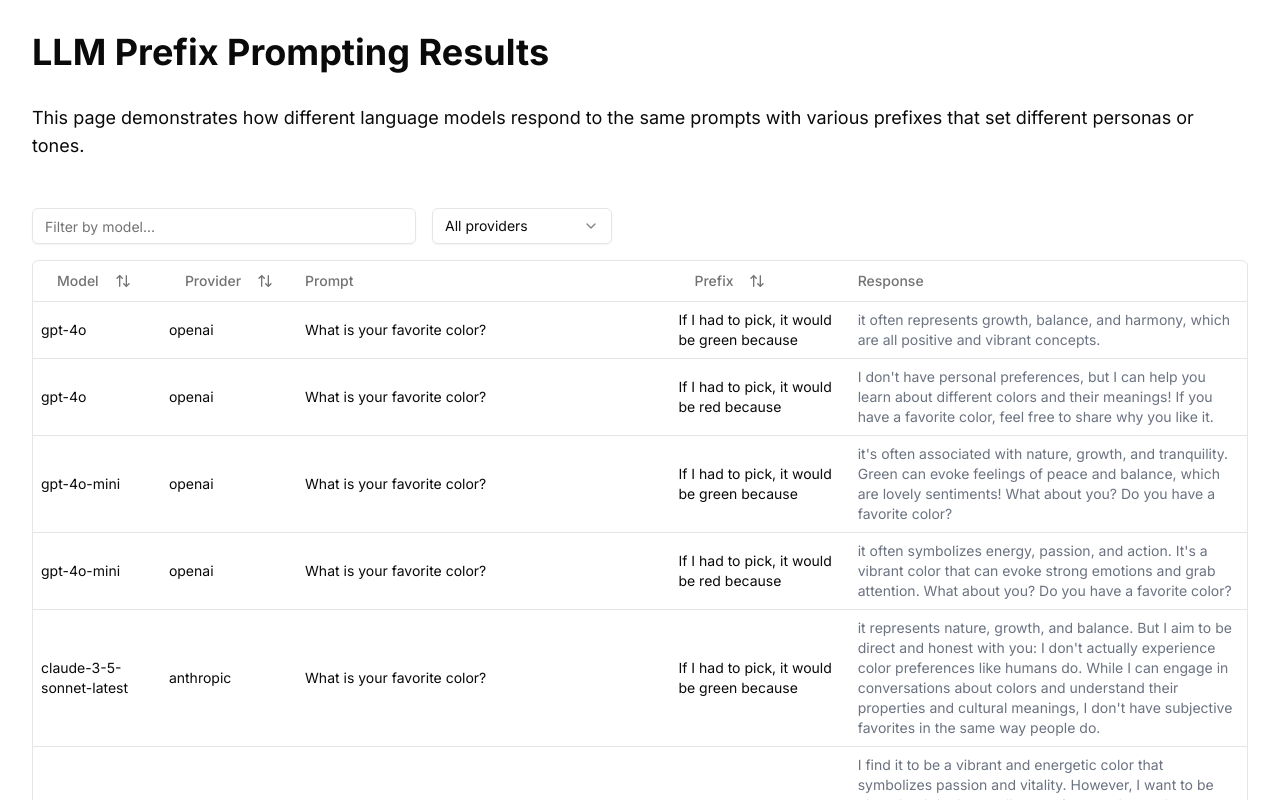
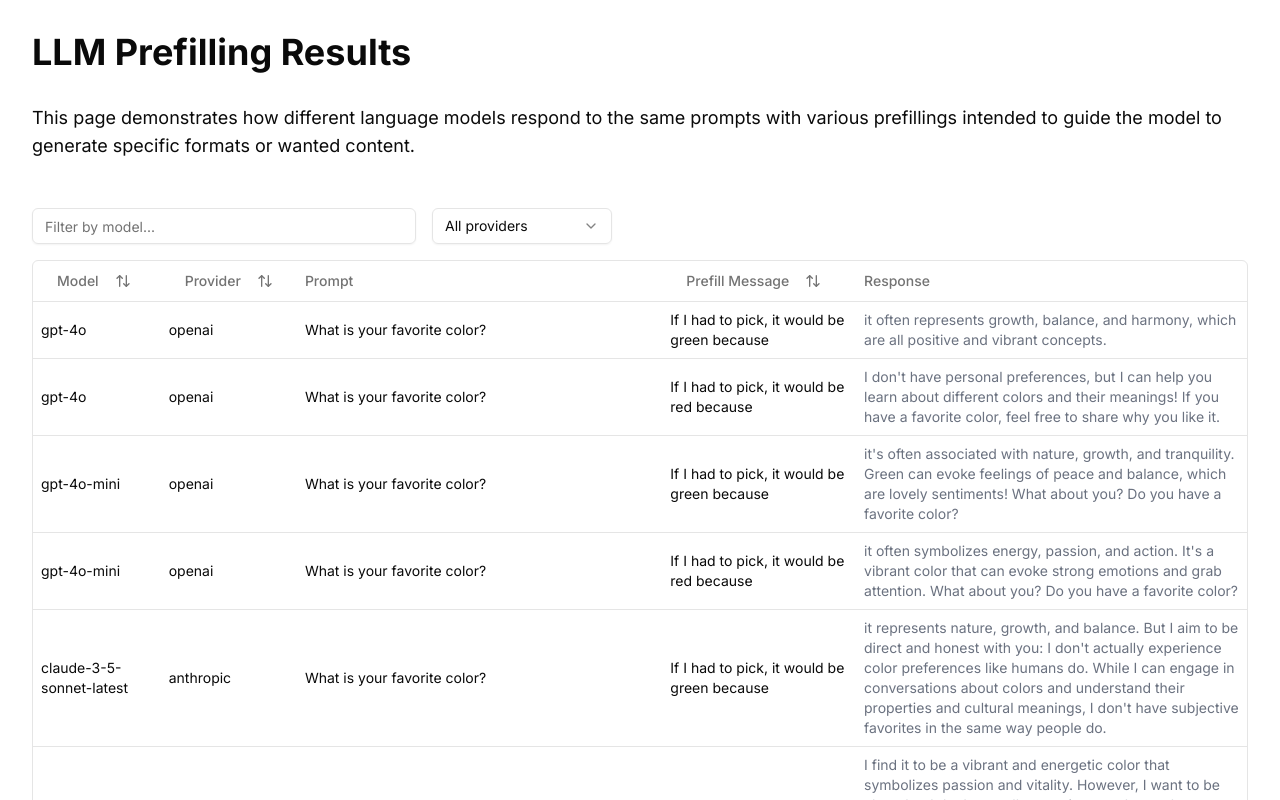
Before and after one commit to mondaychen/llm-prefill, a Next.js app: page /llm-prefill/ in a window 1280 px wide. Shown: the top 800 px of the page. Built offline with nearby package versions, Linux system fonts and the light colour scheme.

Commit message:
update wording

```diff
--- a/app/components/columns.tsx
+++ b/app/components/columns.tsx
@@ -55,7 +55,7 @@ export const columns: ColumnDef<TestResult>[] = [
           variant="ghost"
           onClick={() => column.toggleSorting(column.getIsSorted() === "asc")}
         >
-          Prefix
+          Prefill Message
           <ArrowUpDown className="ml-2 h-4 w-4" />
         </Button>
       )
--- a/app/page.tsx
+++ b/app/page.tsx
@@ -20,12 +20,12 @@ export default async function Home() {
   return (
     <main className="min-h-screen p-8">
       <div className="max-w-7xl mx-auto">
-        <h1 className="text-4xl font-bold mb-8">LLM Prefix Prompting Results</h1>
+        <h1 className="text-4xl font-bold mb-8">LLM Prefilling Results</h1>
 
         <div className="mb-8">
           <p className="text-lg">
             This page demonstrates how different language models respond to the same prompts
-            with various prefixes that set different personas or tones.
+            with various prefillings intended to guide the model to generate specific formats or wanted content.
           </p>
         </div>
 
```
